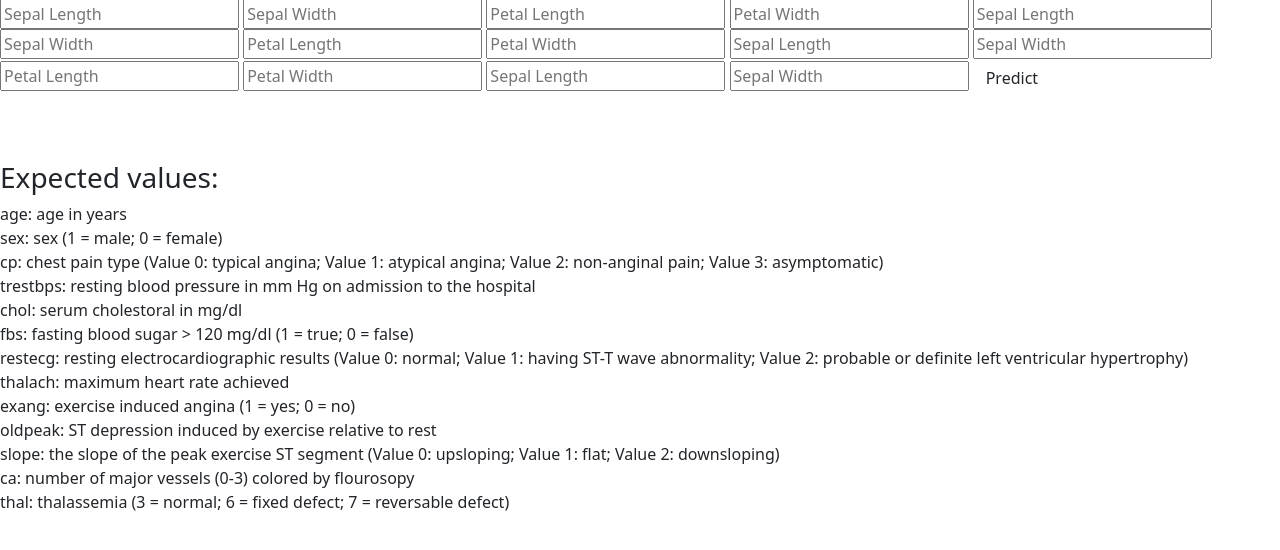
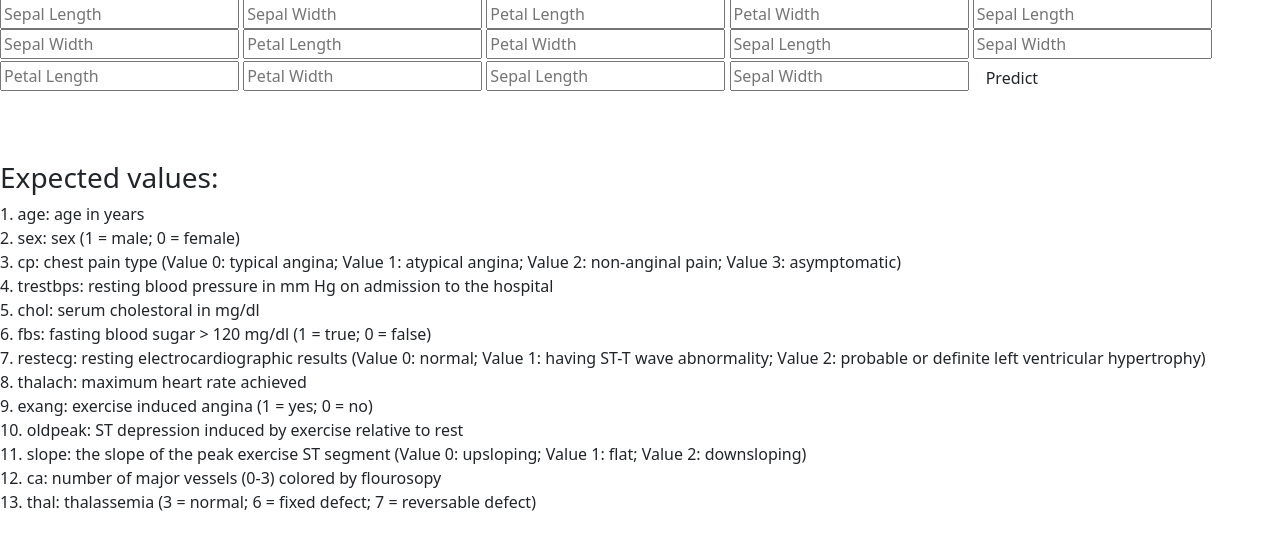
Before and after one commit to radioactivearm/Heart-Disease-ML, a Python web app: template templates/index.html in a window 1280 px wide. Shown: the part 175-725 px from the top of the page. Run offline with Jinja, Linux system fonts and the light colour scheme; the template is opened without the code that fills it, so the values that code supplies are empty.

Commit message:
added numeration to expected values

```diff
--- a/templates/index.html
+++ b/templates/index.html
@@ -75,19 +75,19 @@
       <div>
           <p>
               <h3>Expected values:</h3>
-            age: age in years<br>
-            sex: sex (1 = male; 0 = female)<br>
-            cp: chest pain type (Value 0: typical angina; Value 1: atypical angina; Value 2: non-anginal pain; Value 3: asymptomatic)<br>
-            trestbps: resting blood pressure in mm Hg on admission to the hospital<br>
-            chol: serum cholestoral in mg/dl<br>
-            fbs: fasting blood sugar > 120 mg/dl (1 = true; 0 = false)<br>
-            restecg: resting electrocardiographic results (Value 0: normal; Value 1: having ST-T wave abnormality; Value 2: probable or definite left ventricular hypertrophy)<br>
-            thalach: maximum heart rate achieved<br>
-            exang: exercise induced angina (1 = yes; 0 = no)<br>
-            oldpeak: ST depression induced by exercise relative to rest<br>
-            slope: the slope of the peak exercise ST segment (Value 0: upsloping; Value 1: flat; Value 2: downsloping)<br>
-            ca: number of major vessels (0-3) colored by flourosopy<br>
-            thal: thalassemia (3 = normal; 6 = fixed defect; 7 = reversable defect)<br>
+            1. age: age in years<br>
+            2. sex: sex (1 = male; 0 = female)<br>
+            3. cp: chest pain type (Value 0: typical angina; Value 1: atypical angina; Value 2: non-anginal pain; Value 3: asymptomatic)<br>
+            4. trestbps: resting blood pressure in mm Hg on admission to the hospital<br>
+            5. chol: serum cholestoral in mg/dl<br>
+            6. fbs: fasting blood sugar > 120 mg/dl (1 = true; 0 = false)<br>
+            7. restecg: resting electrocardiographic results (Value 0: normal; Value 1: having ST-T wave abnormality; Value 2: probable or definite left ventricular hypertrophy)<br>
+            8. thalach: maximum heart rate achieved<br>
+            9. exang: exercise induced angina (1 = yes; 0 = no)<br>
+            10. oldpeak: ST depression induced by exercise relative to rest<br>
+            11. slope: the slope of the peak exercise ST segment (Value 0: upsloping; Value 1: flat; Value 2: downsloping)<br>
+            12. ca: number of major vessels (0-3) colored by flourosopy<br>
+            13. thal: thalassemia (3 = normal; 6 = fixed defect; 7 = reversable defect)<br>
           </p>
       </div>
 
```
